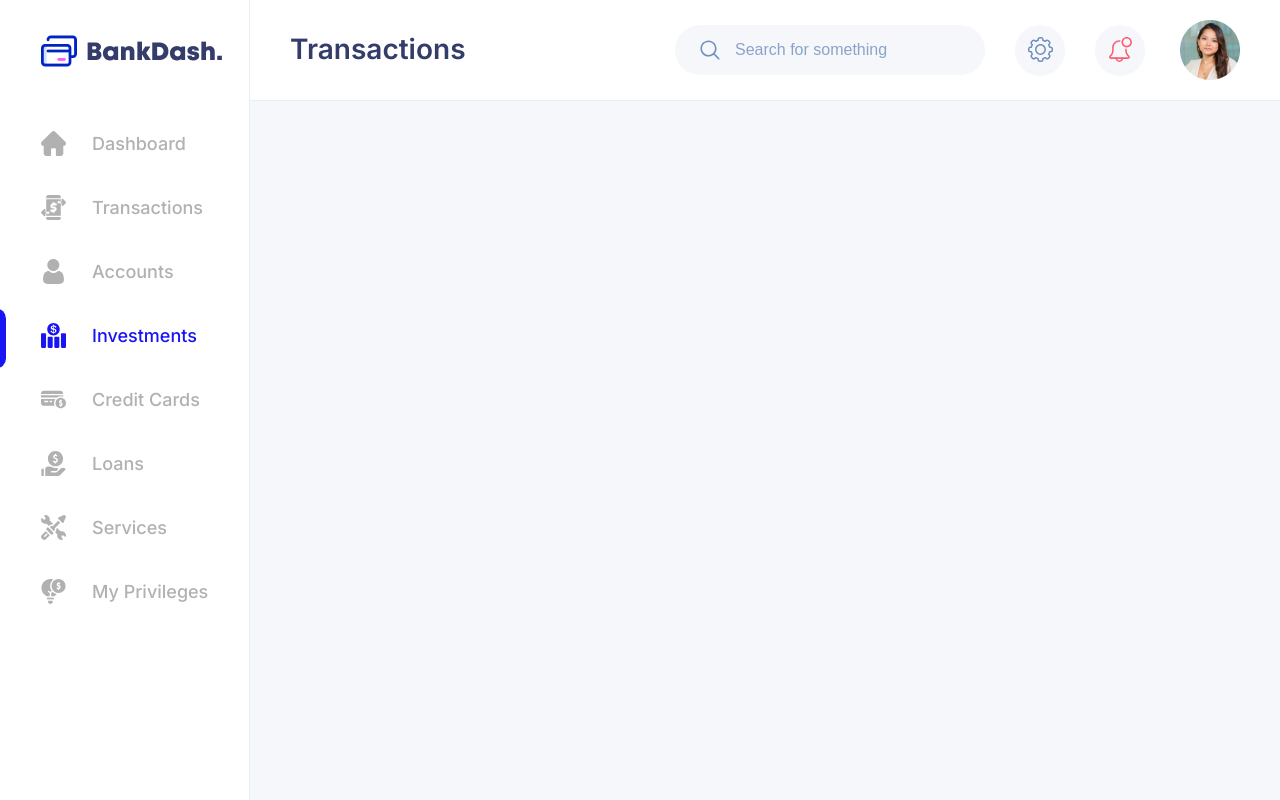
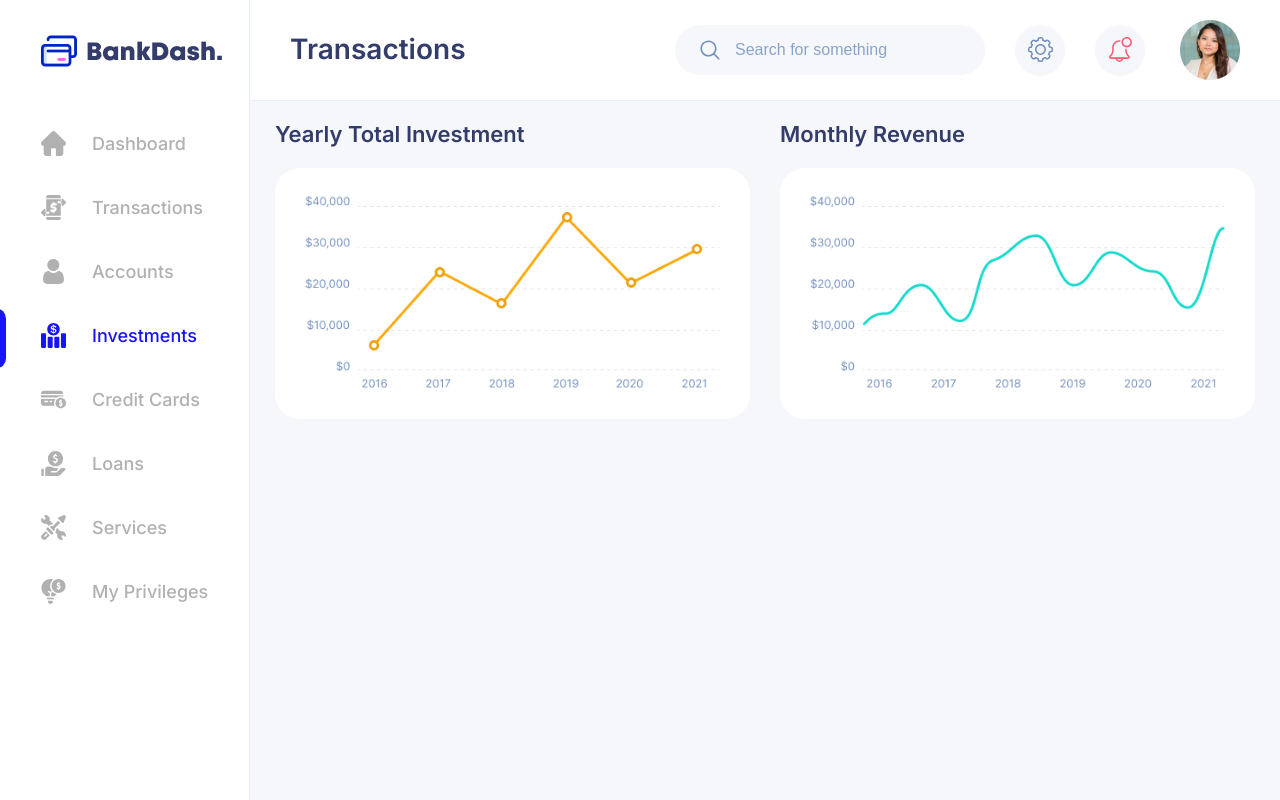
Before and after one commit to Abdounahdi/Test-SASS, a website: page public/Investments.html in a window 1280 px wide. Drawn offline with Linux system fonts and the light colour scheme.

Commit message:
charts-section

```diff
--- a/public/Investments.html
+++ b/public/Investments.html
@@ -406,7 +406,7 @@
             </div>
           </div>
         </div>
-        <div class="main-inner w">
+        <div class="main-inner w d-f-c g-18">
           <div class="money-goes">
             <div class="money-card d-f g-12">
               <svg
@@ -499,6 +499,25 @@
               </div>
             </div>
           </div>
+          <div class="charts-container d-g g-30">
+            <div class="chart">
+              <div class="headings d-f space">
+                <p class="heading">Yearly Total Investment</p>
+              </div>
+              <div class="chart-img-container">
+                <img src="Assets/inv-assets/chart-1.png" alt="chart-of-investement">
+              </div>
+            </div>
+            <div class="chart">
+              <div class="headings d-f space">
+                <p class="heading">Monthly Revenue</p>
+              </div>
+              <div class="chart-img-container">
+                <img src="Assets/inv-assets/chart-2.png" alt="chart-of-revenue">
+              </div>
+            </div>
+
+          </div>
         </div>
       </div>
     </div>
--- a/src/sass--inv/_layouts.scss
+++ b/src/sass--inv/_layouts.scss
@@ -38,3 +38,26 @@ body {
     gap: $f * $i;
   }
 }
+
+.headings {
+  padding-bottom: $padding;
+  @include tablette {
+    padding-bottom: $padding - 0.4rem;
+  }
+
+  .heading {
+    font-size: $fs-lg;
+    font-weight: 600;
+    line-height: 2.663rem;
+    color: $dark-pri;
+  }
+
+  @include tablette {
+    .heading {
+      font-size: $fs-sm;
+    }
+  }
+  @include mbl-lg {
+    padding: 0 0 1.2rem 0;
+  }
+}
--- a/src/sass--inv/index.scss
+++ b/src/sass--inv/index.scss
@@ -4,15 +4,38 @@
 //generals
 @import "generals";
 
-// layouts
-@import "layouts";
 
 /// // MEDIA QUERRIES
 
 @import "mediaquerries";
+
+// layouts
+@import "layouts";
 
 /// COMPONENTS
 
 @import "menu-nav";
 @import "main-maininner";
 @import "money-spendings";
+
+
+
+
+
+///////// CHARTS
+///
+
+.charts-container{
+  grid-template-columns: 1fr 1fr;
+  .chart {
+    .chart-img-container{
+      padding: 2.6rem 3rem 2.8rem 2.9rem;
+      background-color: white;
+      border-radius: $b-r-nm;
+
+      img {
+        width: 100%;
+      }
+    }
+  }
+}
```
Also changed, not shown: src/Investments.html (+20 -1 lines), public/Assets/inv-assets/chart-1.png (added), public/Assets/inv-assets/chart-2.png (added), public/css--inv/index.css, src/Assets/inv-assets/chart-1.png (added), src/Assets/inv-assets/chart-2.png (added).
